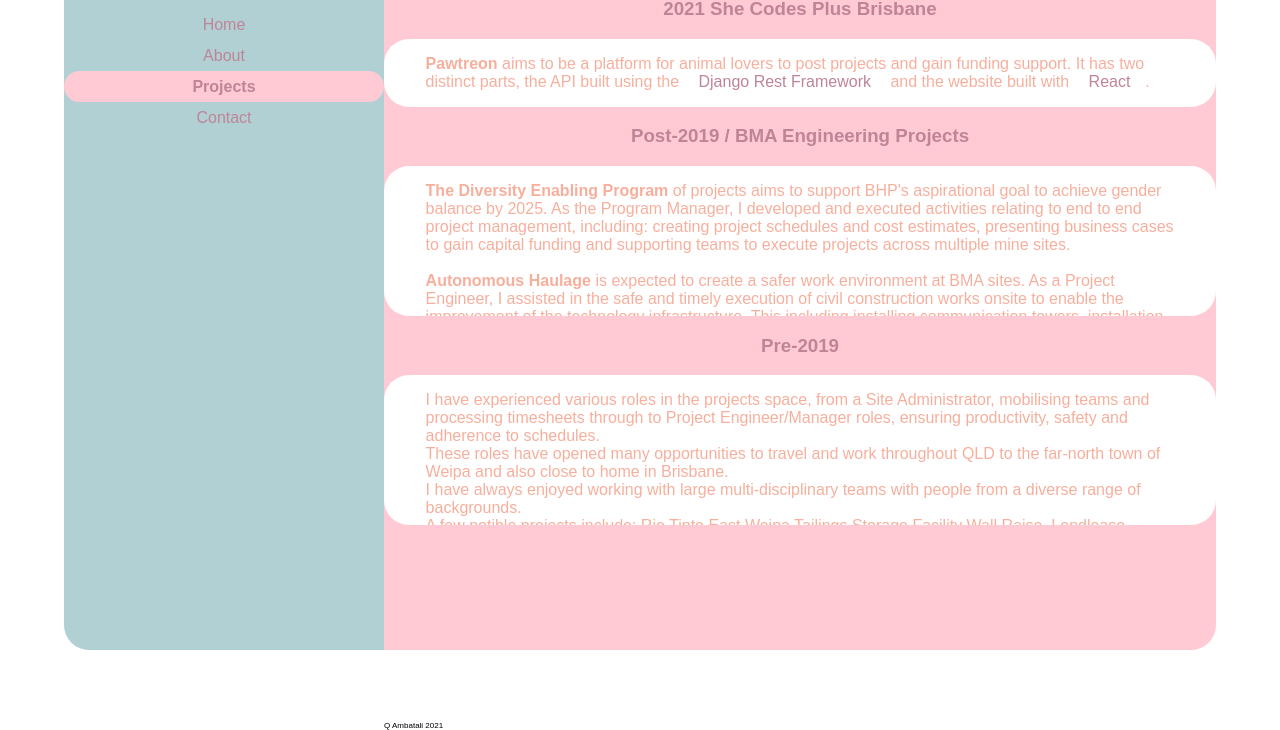
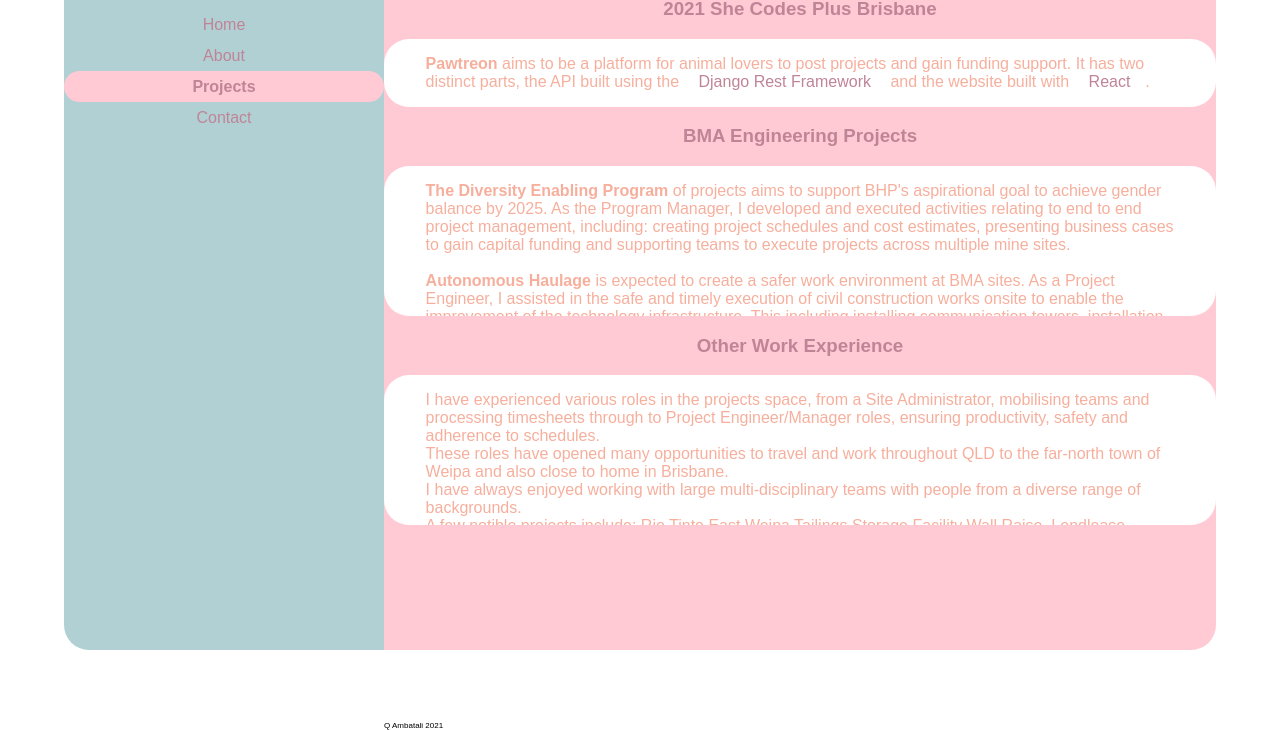
Before and after one commit to aeineeuq/aeineeuq.github.io, a plain HTML site: page projects.html in a window 1280 px wide. Shown: the part 70-800 px from the top of the page. Drawn offline with Linux system fonts and the light colour scheme.

Commit message:
Update projects.html

```diff
--- a/projects.html
+++ b/projects.html
@@ -30,11 +30,9 @@
 <h3>2021 She Codes Plus Brisbane</h3>
 <div class="scroll-box">
 <p class="scrolltext"><b>Pawtreon</b> aims to be a platform for animal lovers to post projects and gain funding support. It has two distinct parts, the API built using the <a href="https://fierce-falls-82144.herokuapp.com/projects">Django Rest Framework</a> and the website built with <a href="https://obscure-plains-79907.herokuapp.com/">React</a>.
-
-
 </div>
 
-<h3>Post-2019 / BMA Engineering Projects</h3>
+<h3>BMA Engineering Projects</h3>
 <div class="scroll-box"><p class="scrolltext">
     <b>The Diversity Enabling Program</b> of projects aims to support BHP's aspirational goal to achieve gender balance by 2025. As the Program Manager, I developed and executed activities relating to end to end project management, including: creating project schedules and cost estimates, presenting business cases to gain capital funding and supporting teams to execute projects across multiple mine sites.
     <br><br><b>Autonomous Haulage</b> is expected to create a safer work environment at BMA sites. As a Project Engineer, I assisted in the safe and timely execution of civil construction works onsite to enable the improvement of the technology infrastructure. This including installing communication towers, installation of 12km fibre optic cabling and building autonomous truck calibration pads.
@@ -42,7 +40,7 @@
 </p>
 </div>
 
-<h3>Pre-2019</h3>
+<h3>Other Work Experience</h3>
 <div class="scroll-box"><p class="scrolltext">
     I have experienced various roles in the projects space, from a Site Administrator, mobilising teams and processing timesheets through to Project Engineer/Manager roles, ensuring productivity, safety and adherence to schedules.<br>
          These roles have opened many opportunities to travel and work throughout QLD to the far-north town of Weipa and also close to home in Brisbane.<br>
```
